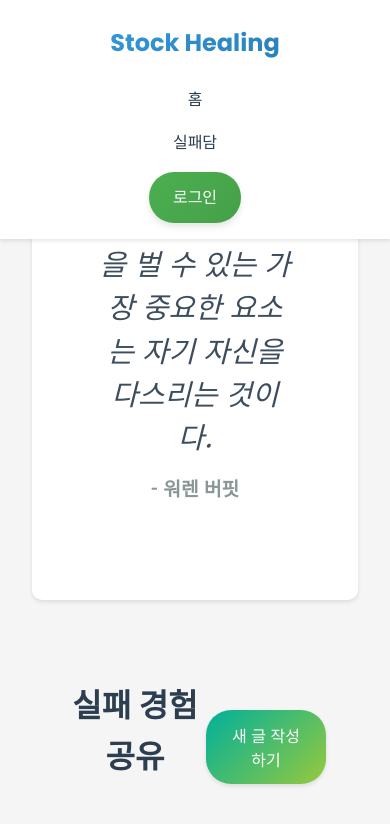
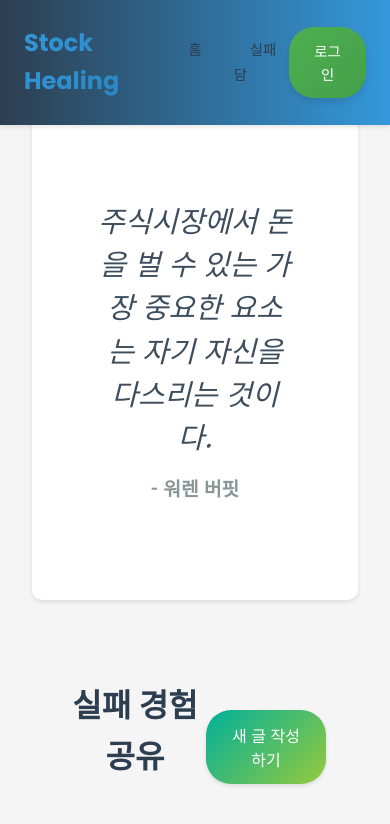
Before and after one commit to dkfmxutm/stock-healing-vibe, a website with bundled scripts: page public/index.html in a window 390 px wide. Built offline with nearby package versions, Linux system fonts and the light colour scheme; no server answers.

Commit message:
second commit

```diff
--- a/public/css/styles.css
+++ b/public/css/styles.css
@@ -14,46 +14,70 @@ body {
 
 /* Header & Navigation */
 header {
-    background-color: white;
-    box-shadow: 0 2px 4px rgba(0,0,0,0.1);
+    background: linear-gradient(to right, #2c3e50, #3498db);
+    padding: 1rem;
     position: fixed;
+    width: 100%;
     top: 0;
-    left: 0;
-    right: 0;
     z-index: 1000;
+    box-shadow: 0 2px 5px rgba(0,0,0,0.1);
 }
 
 nav {
-    max-width: 1200px;
-    margin: 0 auto;
-    padding: 1rem;
     display: flex;
     justify-content: space-between;
     align-items: center;
+    max-width: 1200px;
+    margin: 0 auto;
+    padding: 0 1rem;
 }
 
 .logo {
+    font-family: 'Poppins', sans-serif;
     font-size: 1.5rem;
-    font-weight: bold;
-    color: #3498db;
+    font-weight: 700;
+    color: white;
     text-decoration: none;
 }
 
 .nav-links {
     display: flex;
+    gap: 2rem;
     list-style: none;
-    gap: 2rem;
+    margin: 0;
+    padding: 0;
 }
 
 .nav-links a {
-    color: #2c3e50;
+    color: white;
     text-decoration: none;
     font-weight: 500;
-    transition: color 0.3s ease;
+    transition: color 0.3s;
 }
 
 .nav-links a:hover {
-    color: #3498db;
+    color: #f1c40f;
+}
+
+.auth-buttons {
+    display: flex;
+    align-items: center;
+    gap: 1rem;
+}
+
+.login-btn {
+    background-color: white;
+    color: #2c3e50;
+    padding: 0.5rem 1rem;
+    border-radius: 5px;
+    text-decoration: none;
+    font-weight: 500;
+    transition: all 0.3s;
+}
+
+.login-btn:hover {
+    background-color: #f1c40f;
+    color: #2c3e50;
 }
 
 /* Main Content */
@@ -344,14 +368,37 @@ footer {
 /* Responsive Design */
 @media (max-width: 768px) {
     nav {
-        flex-direction: column;
+        padding: 0 0.5rem;
+    }
+
+    .logo {
+        font-size: 1.2rem;
+    }
+
+    .nav-links {
         gap: 1rem;
     }
 
-    .nav-links {
-        flex-direction: column;
-        align-items: center;
-        gap: 1rem;
+    .nav-links a {
+        font-size: 0.9rem;
+    }
+
+    .auth-buttons {
+        gap: 0.5rem;
+    }
+
+    .login-btn {
+        padding: 0.4rem 0.8rem;
+        font-size: 0.9rem;
+    }
+
+    .user-profile {
+        font-size: 0.9rem;
+    }
+
+    .logout-btn {
+        padding: 0.4rem 0.8rem;
+        font-size: 0.9rem;
     }
 
     .hero h1 {
```
